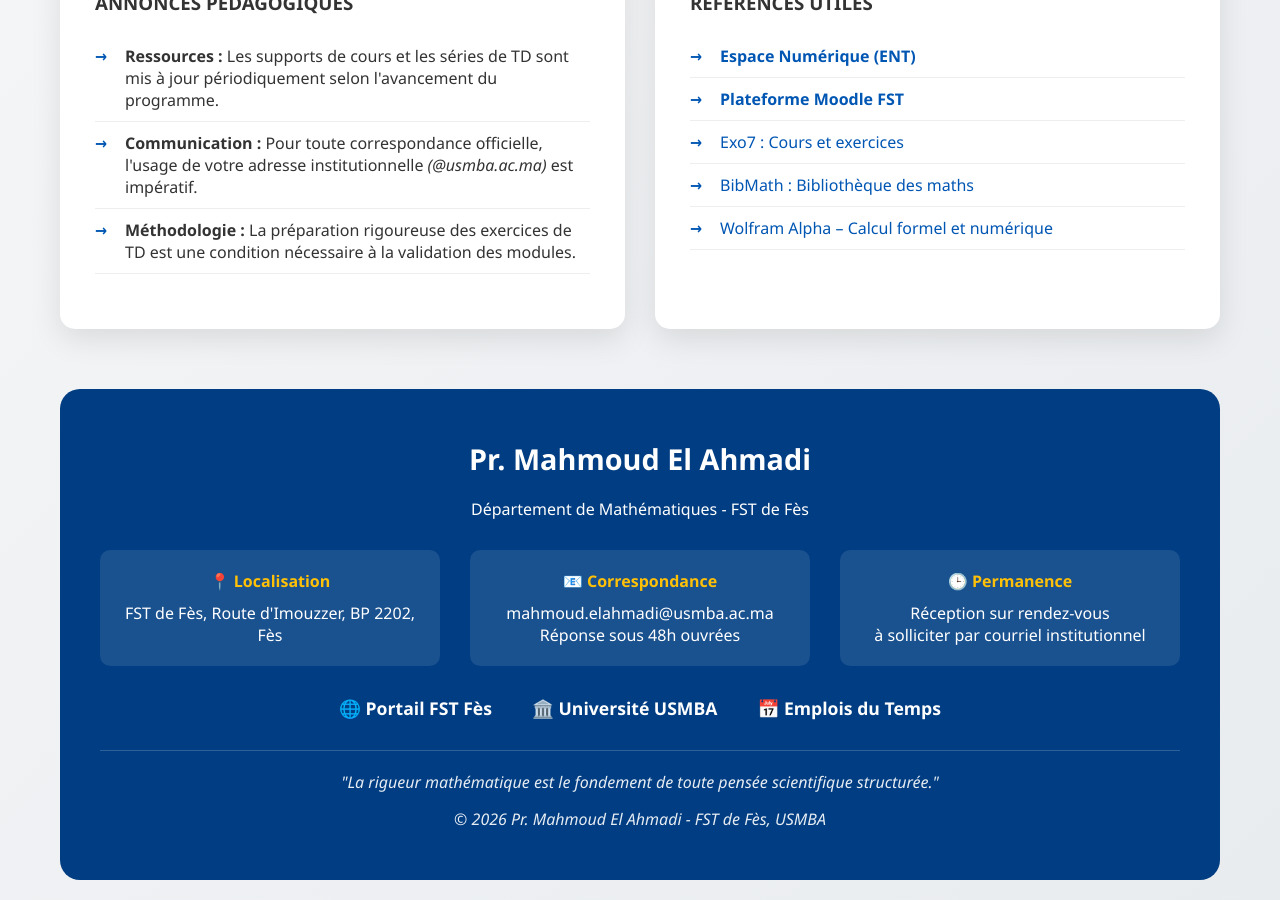
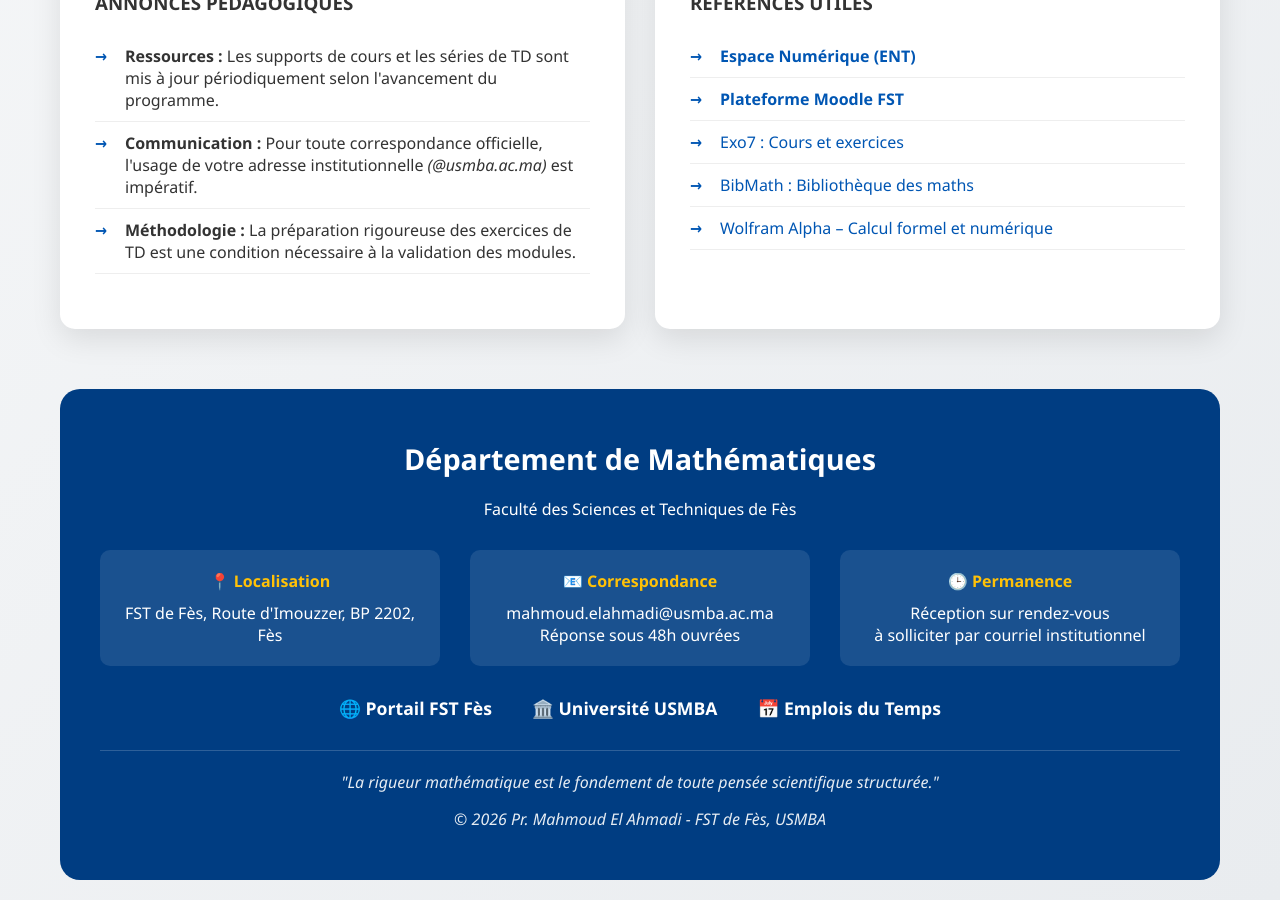
Before and after one commit to mahmoudmath/mahmoudmath.github.io, a Jekyll site: the page index.html, which Jekyll copies as it is, in a window 1280 px wide and 900 px high, scrolled down 1024 px. Built offline with Jekyll 4.4.1, drawn with Linux system fonts in a browser that asks for light colours; some of the changed text lies outside the part shown.

Commit message:
Update index.html

```diff
--- a/index.html
+++ b/index.html
@@ -10,7 +10,7 @@
     <div class="container">
         <!-- EN-TÊTE -->
         <header class="professor-header">
-            <div class="professor-name"> Mahmoud El Ahmadi</div>
+            <div class="professor-name">Pr. Mahmoud El Ahmadi</div>
             <div class="professor-title">Professeur de Mathématiques</div>
             <div class="institution">
                 <span class="university">Faculté des Sciences et Techniques de Fès</span><br>
@@ -66,8 +66,9 @@
 
         <!-- FOOTER -->
         <footer class="professor-footer">
-            <h3 style="font-size: 1.8em; margin-bottom: 20px;">Pr. Mahmoud El Ahmadi</h3>
-            <p>Département de Mathématiques - FST de Fès</p>
+            <!-- LE NOM A ÉTÉ REMPLACÉ PAR LE DÉPARTEMENT ICI -->
+            <h3 style="font-size: 1.8em; margin-bottom: 20px;">Département de Mathématiques</h3>
+            <p>Faculté des Sciences et Techniques de Fès</p>
 
             <div class="contact-info">
                 <div class="contact-item">
```
